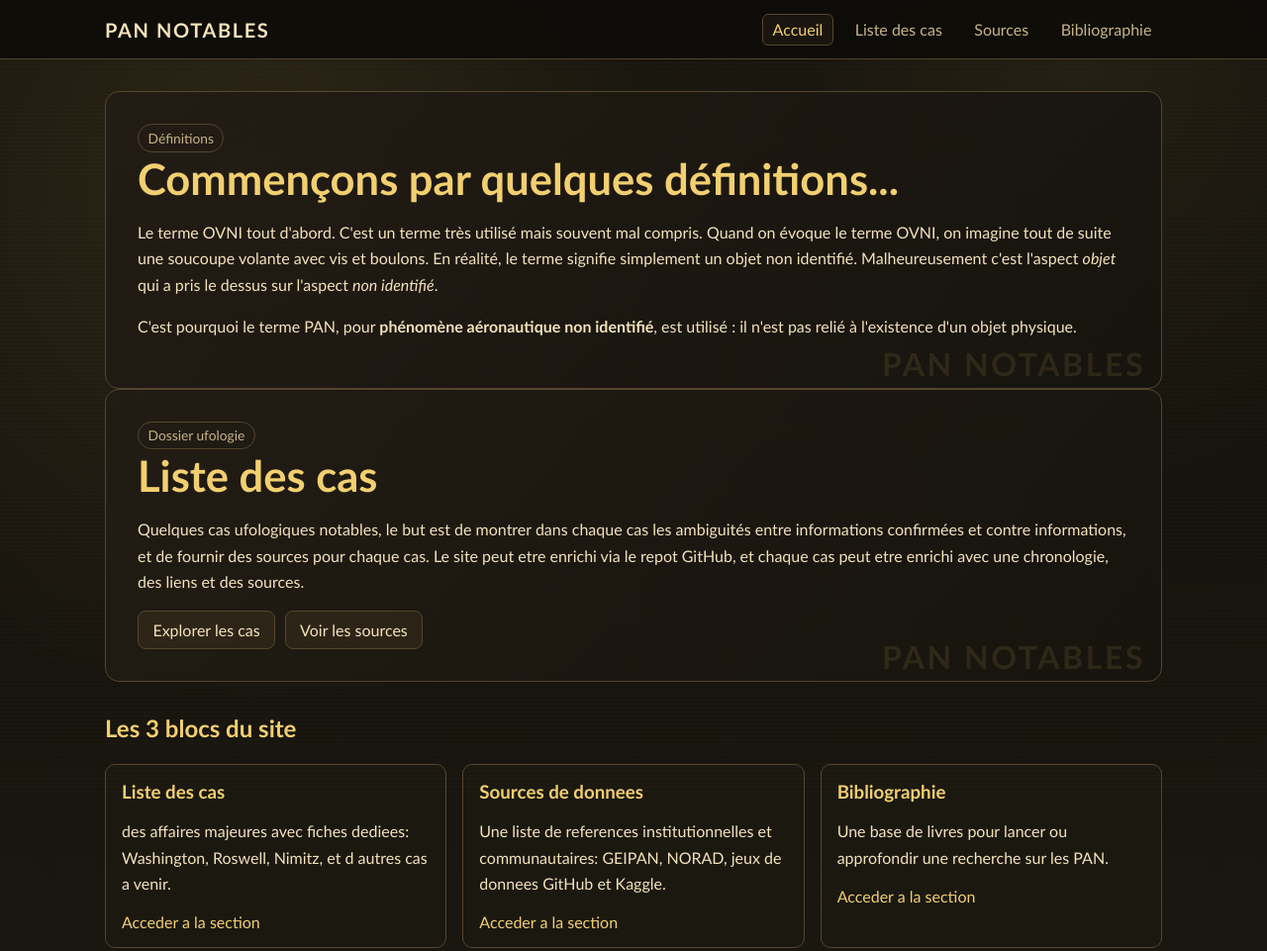
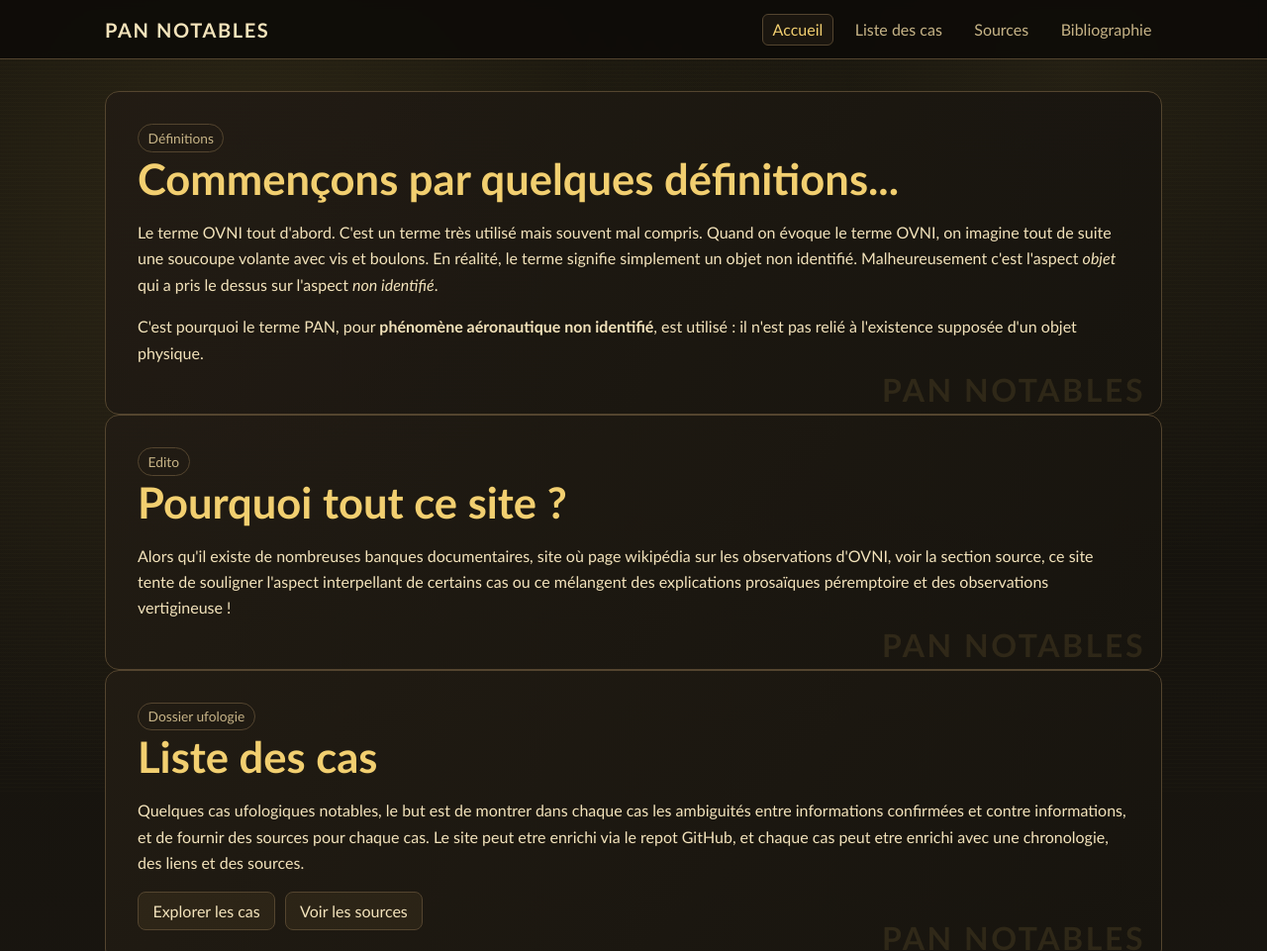
Before and after one commit to ErwanDavid/PANnotable, a plain HTML site: page index.html in a window 1280 px wide. Shown: the top 961 px of the page at 99% size. Drawn offline with Linux system fonts and the light colour scheme.

Commit message:
tag, edito

```diff
--- a/index.html
+++ b/index.html
@@ -28,13 +28,25 @@
       <span class="badge">Définitions</span>
       <h1>Commençons par quelques définitions...</h1>
       <p>
-        Le terme OVNI tout d'abord. C'est un terme très utilisé mais souvent mal compris. Quand on évoque le terme OVNI, on imagine tout de suite une soucoupe volante avec vis et boulons. En réalité, le terme signifie simplement un objet non identifié. Malheureusement c'est l'aspect <em>objet</em> qui a pris le dessus sur l'aspect <em>non identifié</em>.
+        Le terme OVNI tout d'abord. C'est un terme très utilisé mais souvent mal compris. Quand on évoque le terme OVNI,
+        on imagine tout de suite une soucoupe volante avec vis et boulons. En réalité, le terme signifie simplement un
+        objet non identifié. Malheureusement c'est l'aspect <em>objet</em> qui a pris le dessus sur l'aspect <em>non identifié</em>.
       </p>
       <p>
-        C'est pourquoi le terme PAN, pour <strong>phénomène aéronautique non identifié</strong>, est utilisé : il n'est pas relié à l'existence d'un objet physique.
+        C'est pourquoi le terme PAN, pour <strong>phénomène aéronautique non identifié</strong>, est utilisé :
+        il n'est pas relié à l'existence supposée d'un objet physique.
       </p>
     </section>
 
+ <section class="hero">
+      <span class="badge">Edito</span>
+    <h1>Pourquoi tout ce site ?</h1>
+    <p>
+      Alors qu'il existe de nombreuses banques documentaires, site où page wikipédia sur les observations d'OVNI,
+      voir la section  source, ce site tente de souligner l'aspect interpellant de certains cas ou ce mélangent des
+      explications prosaïques péremptoire et des observations vertigineuse !
+    </p>
+ </section>
     <section class="hero">
       <span class="badge">Dossier ufologie</span>
       <h1>Liste des cas</h1>
```
Also changed, not shown: bibliographie.html (+1 -1 lines), cases.html (+1 -1 lines), sources.html (+1 -1 lines).
